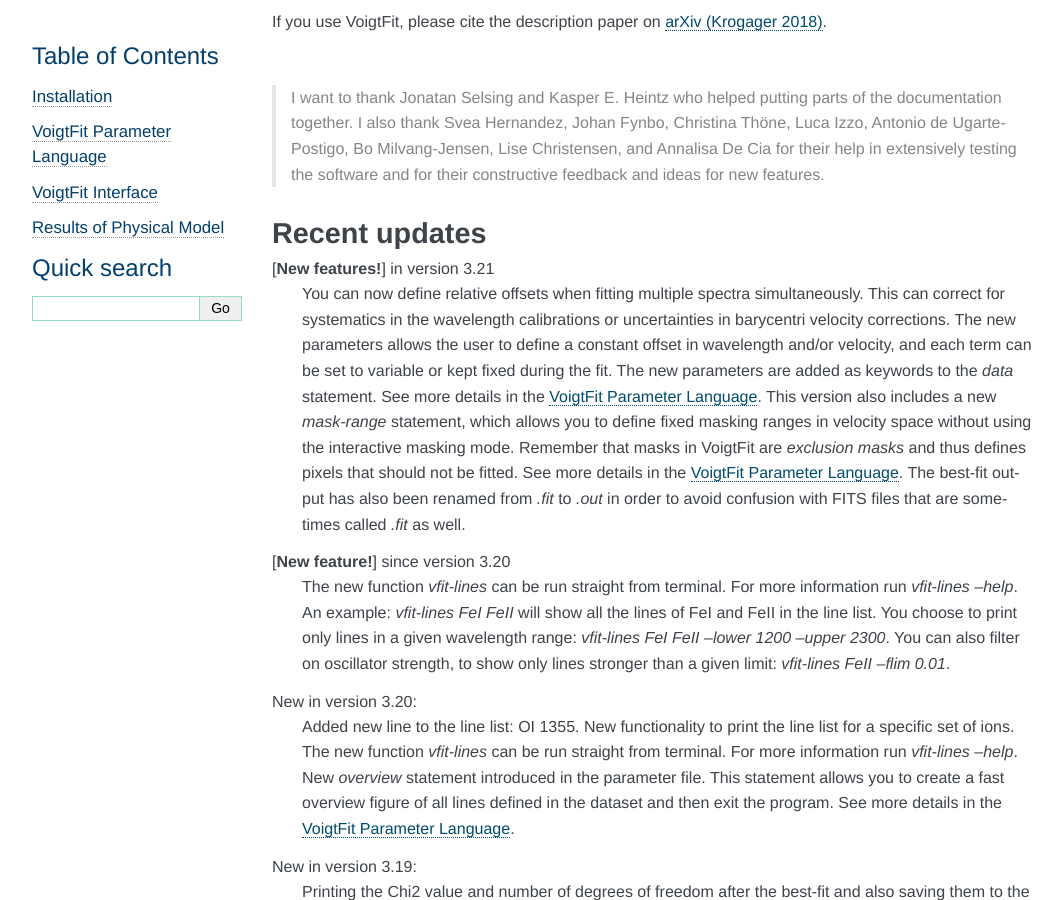
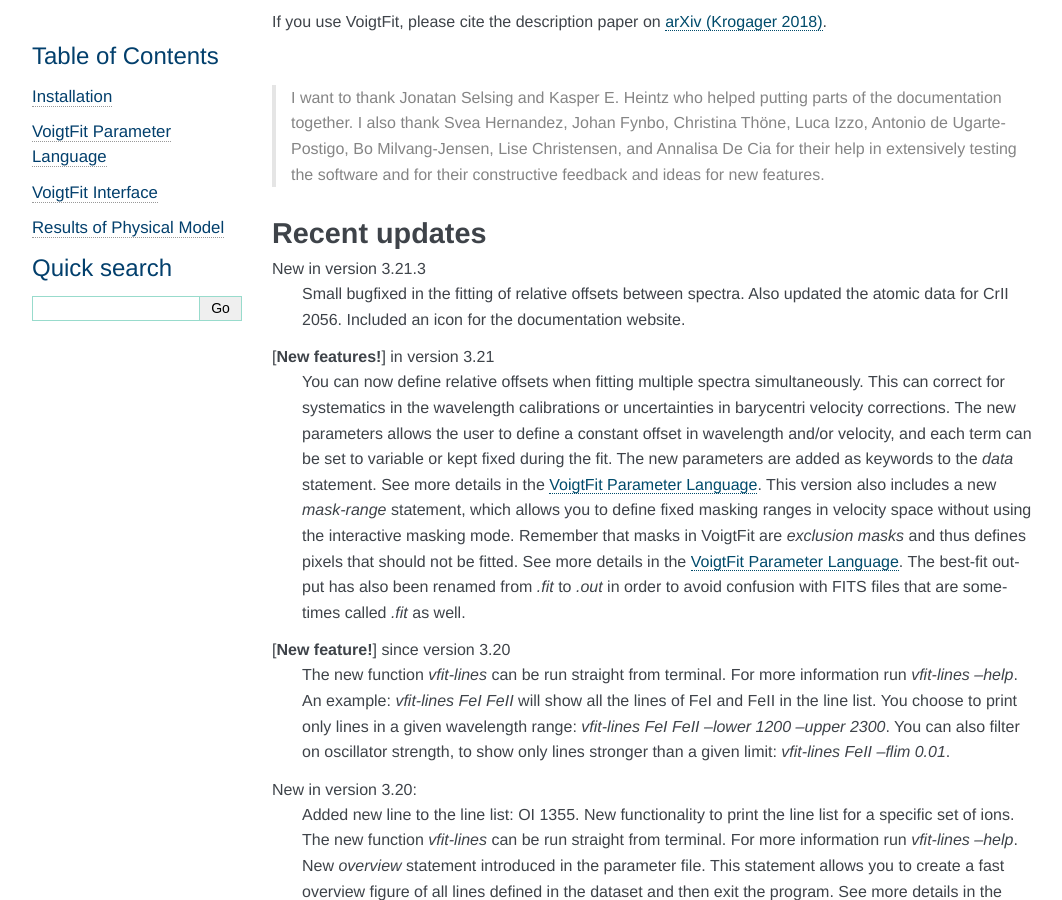
Before and after one commit to jkrogager/VoigtFit, a Sphinx documentation site: the page built from docs/index.rst, in a window 1280 px wide and 900 px high, scrolled down 402 px. Shown: the whole window, without its empty margins (98-1160 px from the left). Built offline with Sphinx 7.4.7, drawn with Linux system fonts in a browser that asks for light colours.

Commit message:
Updated docs for v 3.21.3

```diff
--- a/docs/index.rst
+++ b/docs/index.rst
@@ -34,6 +34,11 @@
 
 Recent updates
 --------------
+New in version 3.21.3
+  Small bugfixed in the fitting of relative offsets between spectra. Also updated the atomic data for CrII 2056.
+  Included an icon for the documentation website.
+
+
 [**New features!**] in version 3.21
   You can now define relative offsets when fitting multiple spectra simultaneously. This can correct for systematics
   in the wavelength calibrations or uncertainties in barycentri velocity corrections. The new parameters allows the user
```
